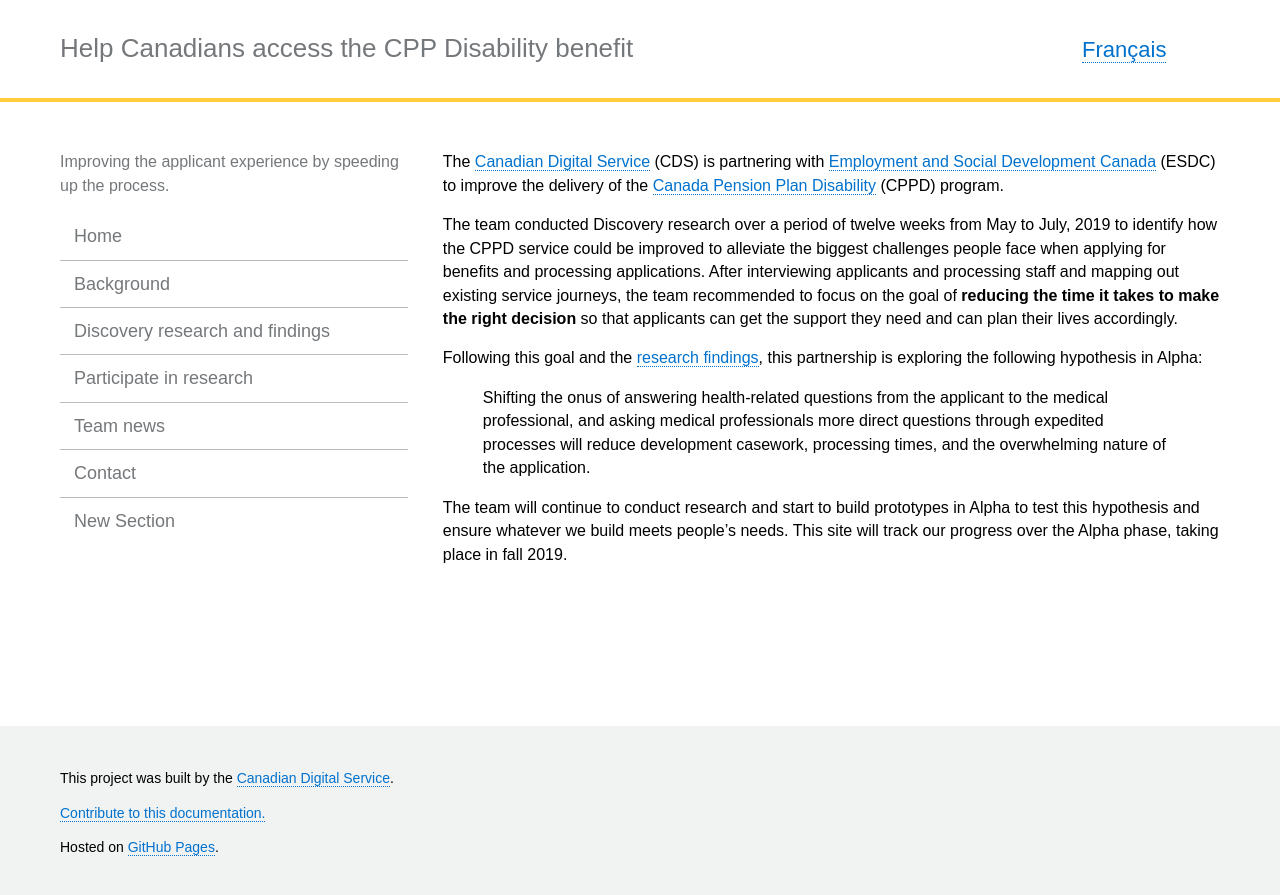
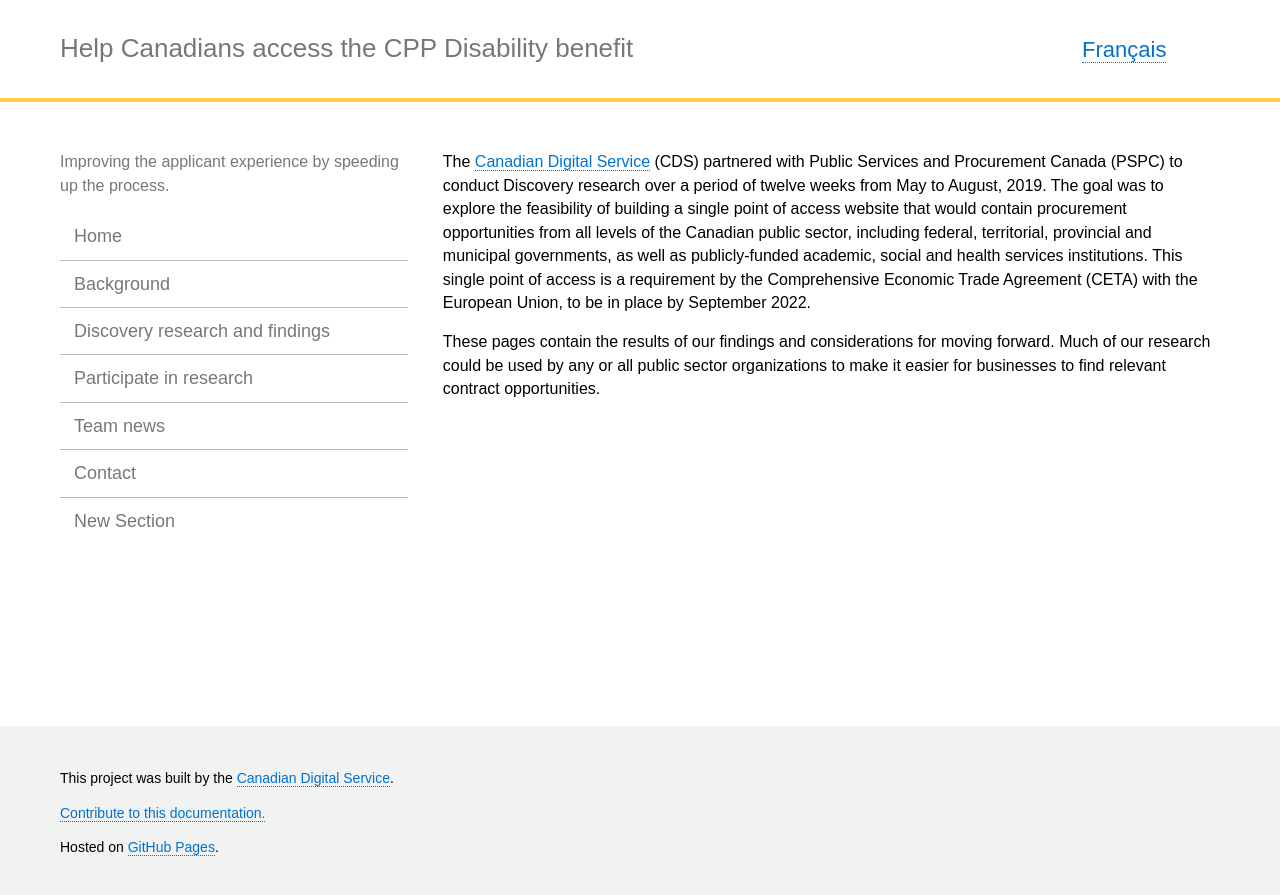
Before and after one commit to cds-snc/pspc-documentation, a Jekyll site: the page built from index.html, in a window 1280 px wide. Shown: the top 895 px of the page. Built offline with Jekyll 4.4.1, drawn with Linux system fonts in a browser that asks for light colours.

Commit message:
Update home.md

```diff
--- a/_includes/home.md
+++ b/_includes/home.md
@@ -1,9 +1,3 @@
-The [Canadian Digital Service](https://digital.canada.ca) (CDS) is partnering with [Employment and Social Development Canada](https://www.canada.ca/en/employment-social-development.html) (ESDC) to improve the delivery of the [Canada Pension Plan Disability](https://www.canada.ca/en/employment-social-development/programs/pension-plan-disability-benefits.html) (CPPD) program.
+The [Canadian Digital Service](https://digital.canada.ca) (CDS) partnered with Public Services and Procurement Canada (PSPC) to conduct Discovery research over a period of twelve weeks from May to August, 2019. The goal was to explore the feasibility of building a single point of access website that would contain procurement opportunities from all levels of the Canadian public sector, including federal, territorial, provincial and municipal governments, as well as publicly-funded academic, social and health services institutions. This single point of access is a requirement by the Comprehensive Economic Trade Agreement (CETA) with the European Union, to be in place by September 2022.
 
-The team conducted Discovery research over a period of twelve weeks from May to July, 2019 to identify how the CPPD service could be improved to alleviate the biggest challenges people face when applying for benefits and processing applications. After interviewing applicants and processing staff and mapping out existing service journeys, the team recommended to focus on the goal of **reducing the time it takes to make the right decision** so that applicants can get the support they need and can plan their lives accordingly.
-
-Following this goal and the [research findings]({{ site.baseurl }}/discovery-research/#findings), this partnership is exploring the following hypothesis in Alpha:
-
-> Shifting the onus of answering health-related questions from the applicant to the medical professional, and asking medical professionals more direct questions through expedited processes will reduce development casework, processing times, and the overwhelming nature of the application.
-
-The team will continue to conduct research and start to build prototypes in Alpha to test this hypothesis and ensure whatever we build meets people’s needs. This site will track our progress over the Alpha phase, taking place in fall 2019.
+These pages contain the results of our findings and considerations for moving forward. Much of our research could be used by any or all public sector organizations to make it easier for businesses to find relevant contract opportunities.
```
